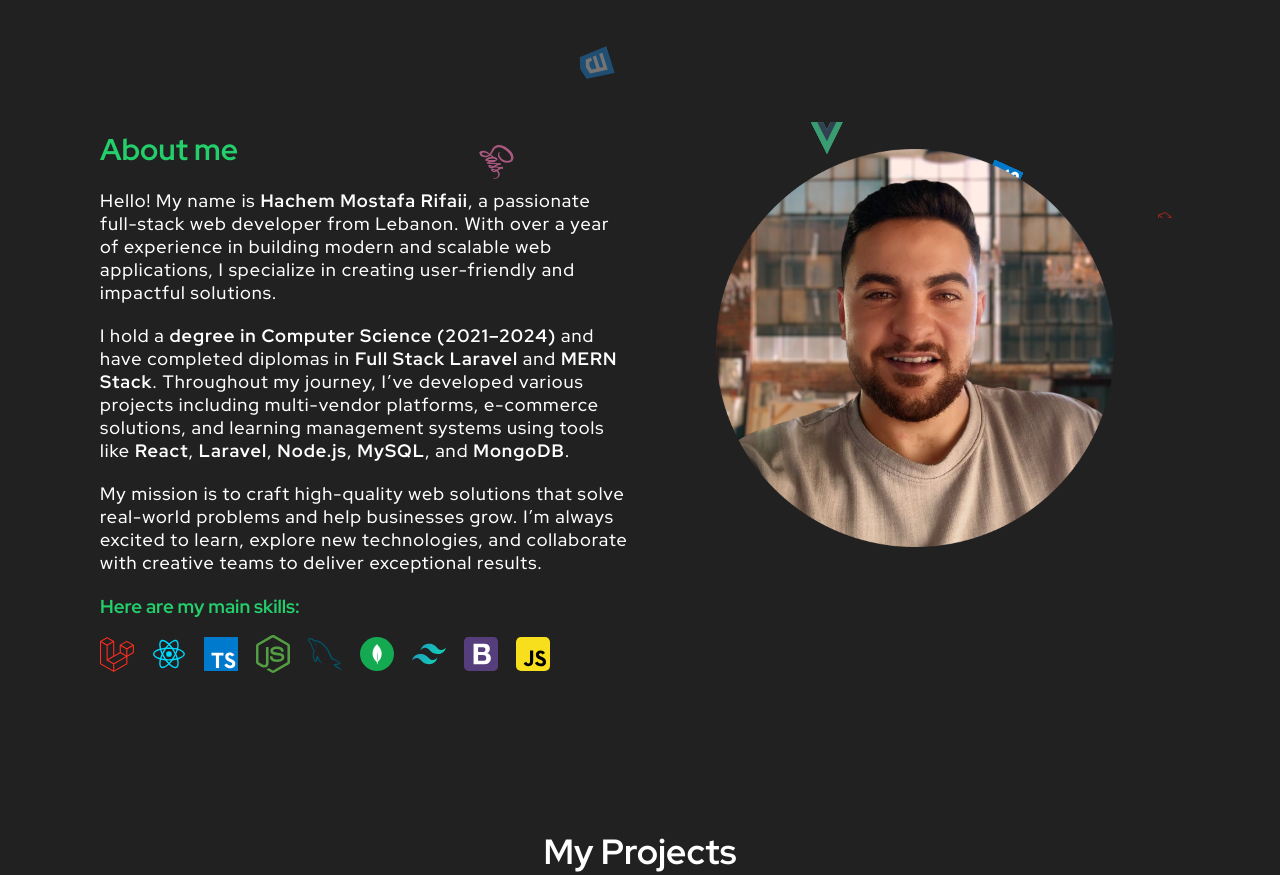
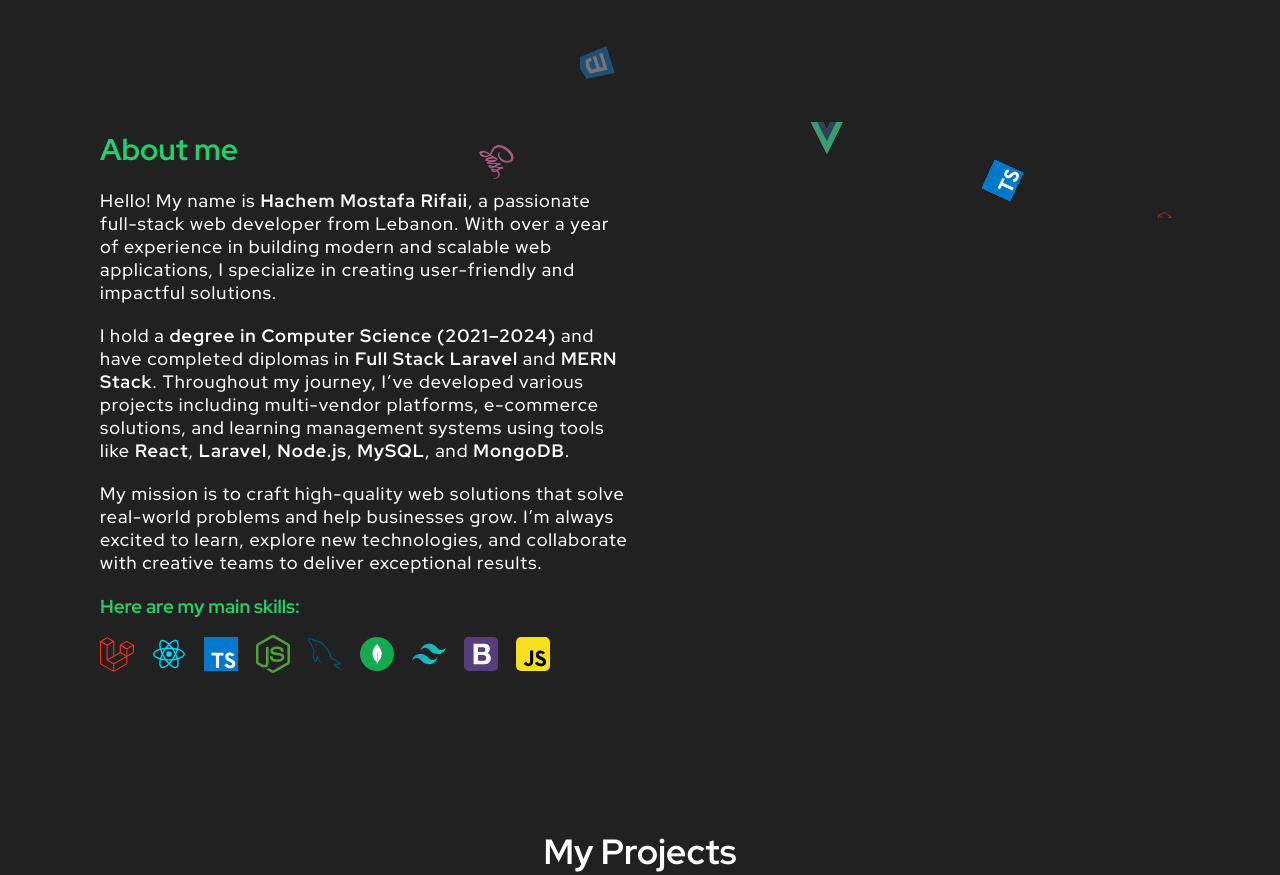
Before and after one commit to hachem-rifaii/hachem-Rifaii, a React (Create React App) app: page / in a window 1280 px wide. Shown: the part 582-1457 px from the top of the page. Built offline with nearby package versions, Linux system fonts and the light colour scheme.

Commit message:
Remove about section
Removed the about image section from the About component.

```diff
--- a/src/components/About/About.tsx
+++ b/src/components/About/About.tsx
@@ -84,11 +84,7 @@ export function About() {
         </div>
       </div>
     </div>
-    <div className="about-image">
-      <ScrollAnimation animateIn="fadeInRight" delay={0.20 * 1000}>
-        <img src={HachemRifaii} alt="Hachem Mostafa Rifaii" />
-      </ScrollAnimation>
-    </div>
+
   </Container>
 
   )
```
